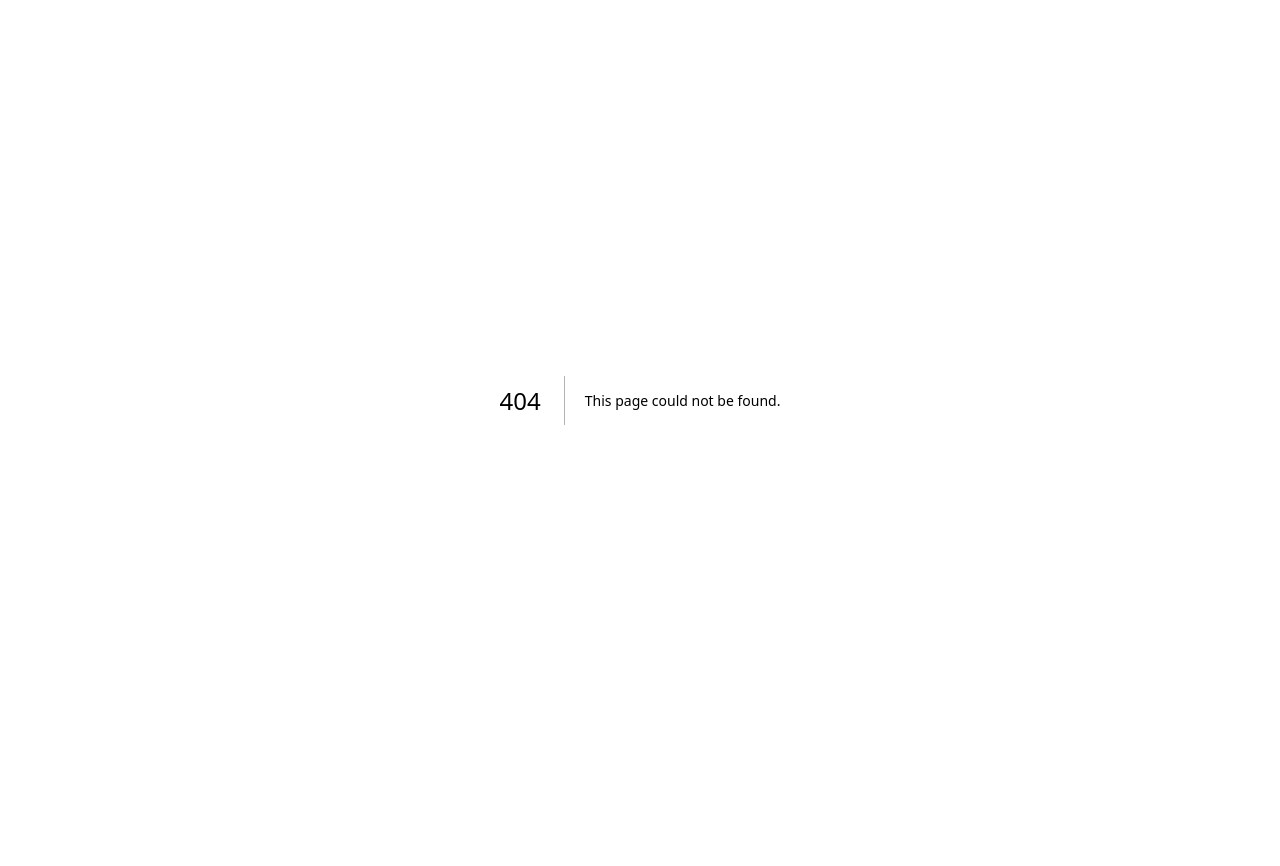
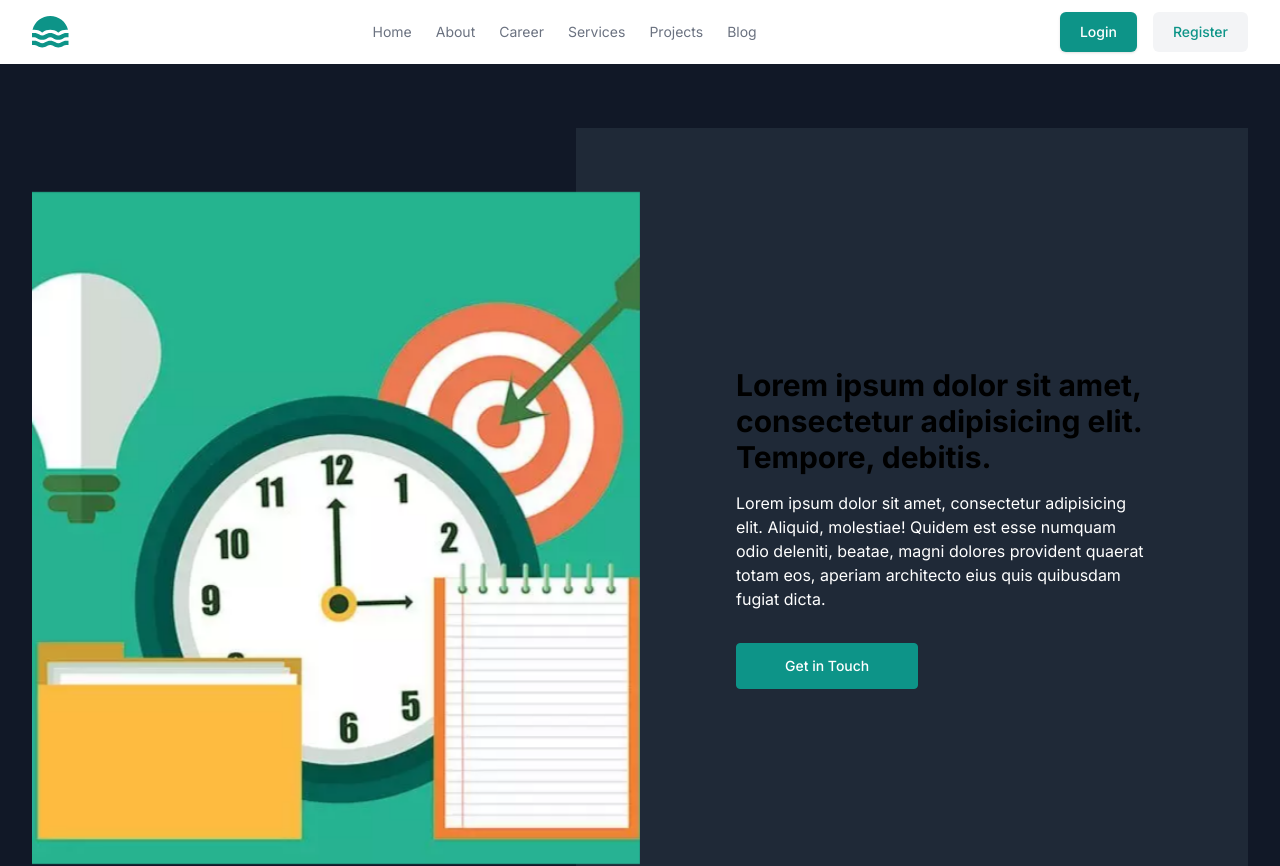
Before and after one commit to Abfahim21/next-auth, a Next.js app: page /projects in a window 1280 px wide. Before the commit this address had no page. Shown: the top 866 px of the page. Before the commit the page ends 800 px from the top, so only its background shows below. Built offline with nearby package versions, Linux system fonts and the light colour scheme.

Commit message:
project ui complete

```diff
--- /dev/null
+++ b/src/app/projects/page.tsx
@@ -0,0 +1,53 @@
+import Image from "next/image";
+import React from "react";
+import projectImage from "../../../public/project.jpg";
+import Header from "@/components/Header";
+import Footer from "@/components/Footer";
+
+export default function page() {
+  return (
+    <section className="bg-gray-900">
+      <Header />
+      <div className="mx-auto max-w-screen-2xl px-4 py-16 sm:px-6 lg:px-8">
+        <div className="grid grid-cols-1 lg:h-screen lg:grid-cols-2">
+          <div className="relative z-10 lg:py-16">
+            <div className="relative h-64 sm:h-80 lg:h-full">
+              <Image
+                alt=""
+                fill
+                src={projectImage}
+                className="absolute inset-0 h-full w-full object-cover"
+              />
+            </div>
+          </div>
+
+          <div className="relative flex items-center bg-gray-800">
+            <span className="hidden lg:absolute lg:inset-y-0 lg:-start-16 lg:block lg:w-16 lg:bg-gray-800"></span>
+
+            <div className="p-8 sm:p-16 lg:p-24">
+              <h2 className="text-2xl font-bold sm:text-3xl">
+                Lorem ipsum dolor sit amet, consectetur adipisicing elit.
+                Tempore, debitis.
+              </h2>
+
+              <p className="mt-4 text-white">
+                Lorem ipsum dolor sit amet, consectetur adipisicing elit.
+                Aliquid, molestiae! Quidem est esse numquam odio deleniti,
+                beatae, magni dolores provident quaerat totam eos, aperiam
+                architecto eius quis quibusdam fugiat dicta.
+              </p>
+
+              <a
+                href="#"
+                className="mt-8 inline-block rounded border border-teal-600 bg-teal-600 px-12 py-3 text-sm font-medium text-white hover:bg-transparent hover:text-teal-600 focus:outline-none focus:ring active:text-teal-500"
+              >
+                Get in Touch
+              </a>
+            </div>
+          </div>
+        </div>
+      </div>
+      <Footer />
+    </section>
+  );
+}
--- a/src/components/Header.tsx
+++ b/src/components/Header.tsx
@@ -64,7 +64,7 @@ export default function Header() {
                 <li>
                   <a
                     className="text-gray-500 transition hover:text-gray-500/75 dark:text-white dark:hover:text-white/75"
-                    href="#"
+                    href="/projects"
                   >
                     Projects
                   </a>
```
Also changed, not shown: public/project.jpg (added).
